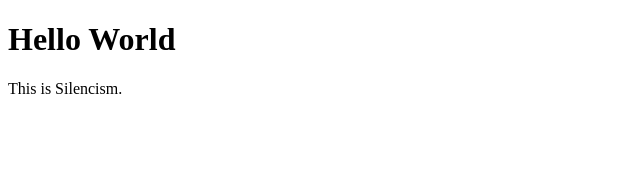
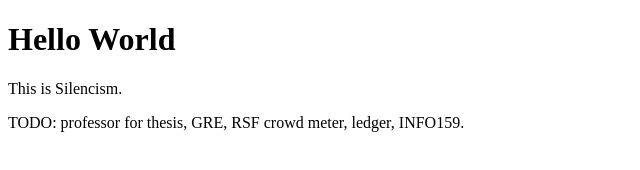
Before and after one commit to Catttttttt/Catttttttt.github.io, a plain HTML site: page index.html in a window 1280 px wide. Shown: the whole page, without its empty margins (0-640 px from the left). Drawn offline with Linux system fonts and the light colour scheme.

Commit message:
Summer plans

```diff
--- a/index.html
+++ b/index.html
@@ -3,5 +3,6 @@
 <body>
 <h1>Hello World</h1>
 <p>This is Silencism.</p>
+<p>TODO: professor for thesis, GRE, RSF crowd meter, ledger, INFO159.</p>
 </body>
 </html>
```
